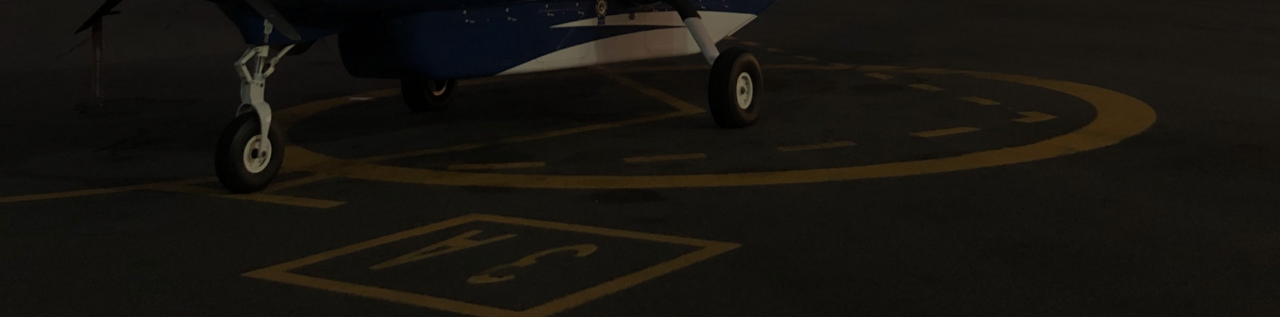
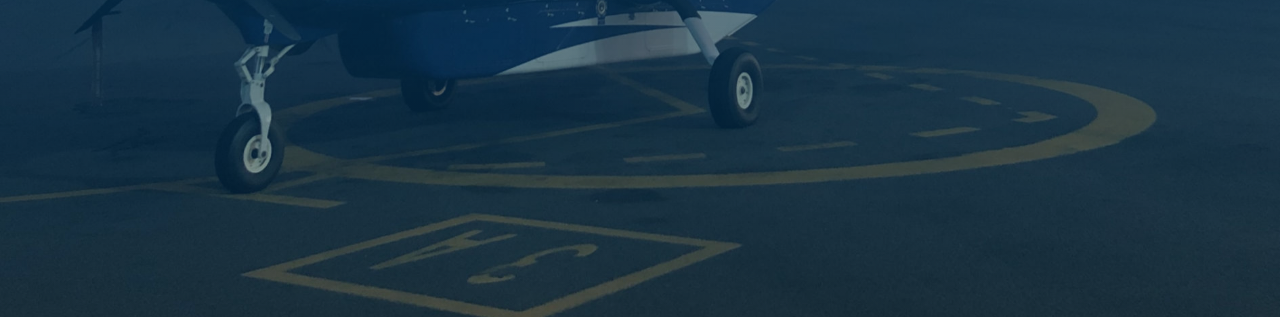
Before and after one commit to EME-Studio/fly, a Gatsby site: page / in a window 1280 px wide. Shown: the part 483-800 px from the top of the page. Built offline with nearby package versions, Linux system fonts and the light colour scheme; Gatsby itself is replaced by a stand-in of ours.

Commit message:
feat: :art: Background gradient to home page

```diff
--- a/src/pages/gracias.jsx
+++ b/src/pages/gracias.jsx
@@ -10,7 +10,6 @@ import { Link as GatsbyLink } from "gatsby"
 // Images and icons
 import Gracias from "../images/gracias.jpg"
 import Logo from "../images/icons/logofly.png"
-import { Link } from "gatsby"
 
 function gracias() {
   return (
--- a/src/pages/index.jsx
+++ b/src/pages/index.jsx
@@ -39,7 +39,7 @@ const IndexPage = () => {
           <Flex
             h="100%"
             w="100%"
-            bgColor="rgba(0, 0, 0, 0.5)"
+            bg="linear-gradient(180deg, rgba(6,63,106,0.9) 0%, rgba(6,63,106,0.4) 100%)"
             direction="column"
             align="center"
             justifyContent="center"
```
